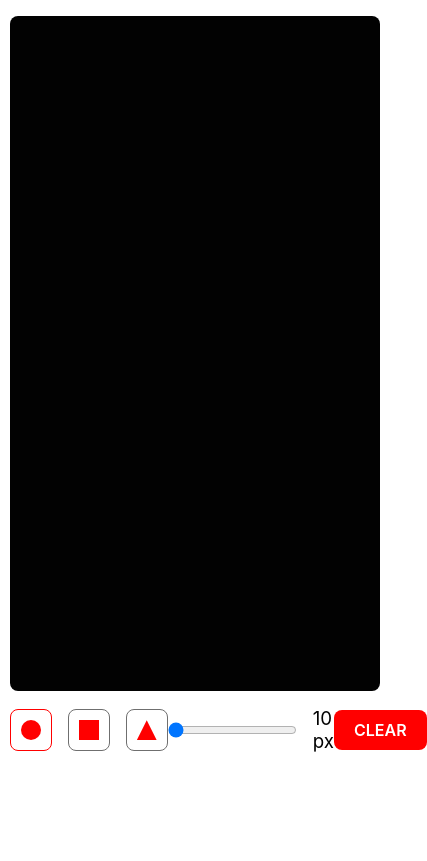
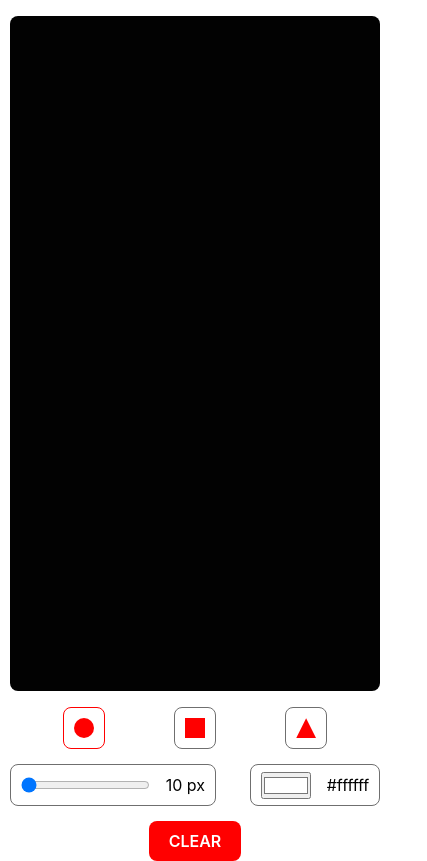
Before and after one commit to sqmatheus/draw-react-ts, a React (Create React App) app: page / in a window 390 px wide. Shown: the whole page, 427 px wide, since content can reach past the window. Built offline with nearby package versions, Linux system fonts and the light colour scheme.

Commit message:
refactor & responsibility

```diff
--- a/src/App.css
+++ b/src/App.css
@@ -41,12 +41,6 @@
   align-items: center;
 }
 
-.shape div {
-  width: 20px;
-  height: 20px;
-  background-color: red;
-}
-
 #shape-hover {
   position: absolute;
   top: -30px;
@@ -64,23 +58,27 @@
   border: 1px solid red;
 }
 
-.circle {
-  border-radius: 50%;
+.config {
+  display: flex;
+  align-items: center;
+  gap: 1.5rem;
+  height: 40px;
 }
 
-.triangle {
-  clip-path: polygon(0% 100%, 50% 0%, 100% 100%);
+.config h3 {
+  font-weight: 400;
+  color: #020202;
 }
 
-.slider {
+.slider,
+.color-picker {
   display: flex;
+  gap: 1rem;
   align-items: center;
-  gap: 1rem;
-}
-
-.slider h3 {
-  font-weight: 400;
-  color: #020202;
+  border-radius: 0.5rem;
+  border: 1px solid #6f6f6f;
+  padding: 0 20px;
+  height: inherit;
 }
 
 .clear {
@@ -95,3 +93,30 @@
   font-weight: 600;
   text-transform: uppercase;
 }
+
+@media (max-width: 768px) {
+  .menu {
+    flex-direction: column;
+    justify-content: center;
+    gap: 1rem;
+  }
+
+  .shapes {
+    width: inherit;
+    justify-content: space-evenly;
+  }
+
+  .config {
+    width: inherit;
+    justify-content: space-between;
+  }
+
+  .config h3 {
+    font-size: 1rem;
+  }
+
+  .slider,
+  .color-picker {
+    padding: 0 10px;
+  }
+}
--- a/src/App.tsx
+++ b/src/App.tsx
@@ -1,36 +1,41 @@
 import React, { useState } from "react";
+import { Shape, ShapeType } from "./Shape";
 import "./App.css";
 
-interface Shape {
+interface IShape {
   name: string;
-  className: string;
+  shapeType: ShapeType;
 }
 
 interface Point {
   shapeIndex: number;
   size: number;
+  color: string;
   x: number;
   y: number;
 }
 
-const SHAPES: Shape[] = [
+const SHAPES: IShape[] = [
   {
     name: "Circle",
-    className: "circle",
+    shapeType: ShapeType.CIRCLE,
   },
   {
     name: "Square",
-    className: "square",
+    shapeType: ShapeType.SQUARE,
   },
   {
     name: "Triangle",
-    className: "triangle",
+    shapeType: ShapeType.TRIANGLE,
   },
 ];
 
 function App() {
   const [points, setPoints] = useState<Point[]>([]);
   const [pointSize, setPointSize] = useState<number>(10);
+  const [selectedColor, setSelectedColor] = useState<string>("#ffffff");
+  const [selectedShape, setSelectedShape] = useState<number>(0);
+  const [hoverShape, setHoverShape] = useState<string | undefined>(undefined);
 
   const click = ({
     clientX,
@@ -47,38 +52,32 @@ function App() {
       {
         shapeIndex: selectedShape,
         size: pointSize,
+        color: selectedColor,
         x,
         y,
       },
     ]);
   };
 
-  const [selectedShape, setSelectedShape] = useState<number>(0);
-  const [hoverShape, setHoverShape] = useState<string | undefined>(undefined);
-
   return (
     <div className="app">
       <div className="canvas" onClick={click}>
-        {points.map(({ shapeIndex, size, x, y }, index) => {
+        {points.map(({ shapeIndex, size, x, y, color }, index) => {
           return (
-            <div
+            <Shape
               key={index}
-              style={{
-                position: "absolute",
-                left: x,
-                top: y,
-                width: size,
-                height: size,
-                backgroundColor: "red",
-              }}
-              className={SHAPES[shapeIndex].className}
-            ></div>
+              size={size}
+              positionX={x}
+              positionY={y}
+              color={color}
+              type={SHAPES[shapeIndex].shapeType}
+            />
           );
         })}
       </div>
       <div className="menu">
         <ul className="shapes">
-          {SHAPES.map(({ name, className }, index) => {
+          {SHAPES.map(({ name, shapeType }, index) => {
             return (
               <li
                 key={name}
@@ -92,11 +91,12 @@ function App() {
                 onMouseOut={() => setHoverShape(undefined)}
               >
                 {hoverShape === name && <div id="shape-hover">{name}</div>}
-                <div className={className}></div>
+                <Shape size={20} type={shapeType} />
               </li>
             );
           })}
         </ul>
+        <div className="config">
           <div className="slider">
             <input
               type="range"
@@ -110,6 +110,19 @@ function App() {
             />
             <h3>{pointSize} px</h3>
           </div>
+          <div className="color-picker">
+            <input
+              type="color"
+              id="head"
+              name="head"
+              value={selectedColor}
+              onChange={(event: React.ChangeEvent<HTMLInputElement>) => {
+                setSelectedColor(event.currentTarget.value);
+              }}
+            />
+            <h3>{selectedColor}</h3>
+          </div>
+        </div>
         <div className="clear" onClick={() => setPoints([])}>
           Clear
         </div>
--- /dev/null
+++ b/src/Shape.css
@@ -0,0 +1,7 @@
+.circle {
+  border-radius: 50%;
+}
+
+.triangle {
+  clip-path: polygon(0% 100%, 50% 0%, 100% 100%);
+}
--- /dev/null
+++ b/src/Shape.tsx
@@ -0,0 +1,38 @@
+import React from "react";
+import "./Shape.css";
+
+export enum ShapeType {
+  CIRCLE = "circle",
+  SQUARE = "square",
+  TRIANGLE = "triangle",
+}
+
+export interface ShapeProps {
+  size: number;
+  type: ShapeType;
+  color?: string;
+  positionX?: number;
+  positionY?: number;
+}
+
+export const Shape = (props: ShapeProps) => {
+  const style: React.CSSProperties = {
+    width: props.size,
+    height: props.size,
+    backgroundColor: props.color ?? "red",
+  };
+
+  return props.positionX && props.positionY ? (
+    <div
+      className={props.type}
+      style={{
+        ...style,
+        position: "absolute",
+        left: props.positionX,
+        top: props.positionY,
+      }}
+    ></div>
+  ) : (
+    <div className={props.type} style={style}></div>
+  );
+};
```
Lines whose indentation alone changed are shown as unchanged.
